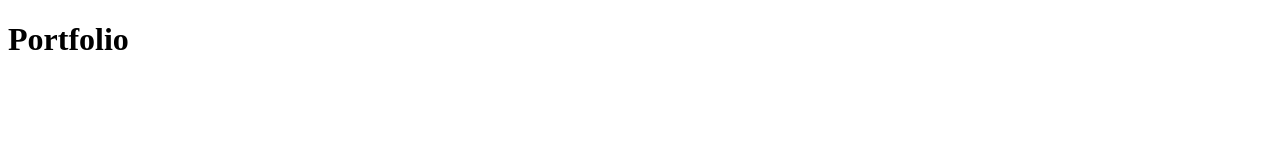
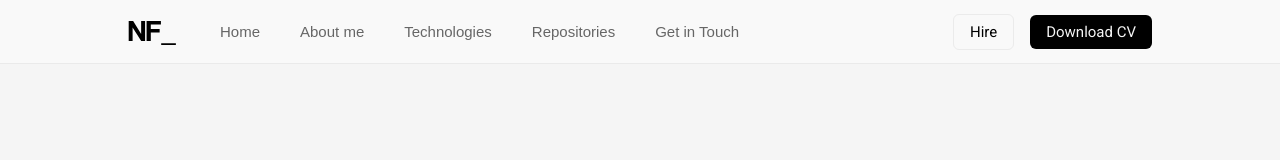
Before and after one commit to NaderFares16/new-portfolio, a plain HTML site: page index.html in a window 1280 px wide. Drawn offline with Linux system fonts and the light colour scheme.

Commit message:
feat: Navigation bar included in the project

```diff
--- a/index.html
+++ b/index.html
@@ -3,9 +3,38 @@
 <head>
   <meta charset="UTF-8">
   <meta name="viewport" content="width=device-width, initial-scale=1.0">
+  <!-- LINK GOOGLE FONTS -->
+  <link rel="preconnect" href="https://fonts.googleapis.com">
+  <link rel="preconnect" href="https://fonts.gstatic.com" crossorigin>
+
+  <!-- CUSTOM FONTS-->
+  <link href="https://fonts.googleapis.com/css2?family=Roboto:ital,wght@0,100;0,300;0,400;0,500;0,700;0,900;1,100;1,300;1,400;1,500;1,700;1,900&display=swap" rel="stylesheet">
+
+  <!-- LINK DOCS -->
+  <link rel="stylesheet" href="style.css">
+
+  <!-- PLUGINS -->
+
   <title>Nader Fares | Software Developer</title>
 </head>
 <body>
-  <h1>Portfolio</h1>
+  <div class="container">
+    <nav>
+      <div class="nav-group">
+        <a href="index.html"><img src="/public/brand.svg" width="48px" alt="Nader Fares"></a>
+        <div class="nav-anchors">
+          <button>Home</button>
+          <button>About me</button>
+          <button>Technologies</button>
+          <button>Repositories</button>
+          <button>Get in Touch</button>
+        </div>
+      </div>
+      <div class="nav-buttons">
+        <a id="hire" href="#">Hire</a>
+        <a id="download-cv" href="#">Download CV</a>
+      </div>
+    </nav>
+  </div>
 </body>
 </html>
--- a/style.css
+++ b/style.css
@@ -0,0 +1,96 @@
+* {
+  margin: 0;
+  padding: 0;
+  box-sizing: border-box;
+}
+
+body {
+  width: 100vw;
+  height: 100vh;
+  background-color: #F5F5F5;
+  font-family: 'Roboto', sans-serif;
+}
+
+.container {
+  width: 100%;
+  height: 100%;
+  display: flex;
+  flex-direction: column;
+}
+
+/* NAVIGATION BAR */
+
+nav {
+  width: 100%;
+  height: 4rem;
+  background-color: #F9F9F9;
+  border-bottom: 1px solid #EAEAEA;
+  display: flex;
+  align-items: center;
+  justify-content: space-between;
+  padding: 0 8rem;
+}
+
+.nav-group {
+  display: flex;
+  align-items: center;
+  gap: 2rem;
+}
+
+.nav-anchors {
+  display: flex;
+  align-items: center;
+  gap: 1rem;
+}
+
+.nav-anchors > button {
+  border: none;
+  padding: 6px 12px;
+  font-size: 15px;
+  border-radius: 4.5px;
+  background-color: transparent;
+  color: #666666;
+  cursor: pointer;
+  transition: ease 150ms;
+}
+
+.nav-anchors > button:hover {
+  color: #000000;
+}
+
+.nav-buttons {
+  display: flex;
+  align-items: center;
+  gap: 1rem;
+}
+
+.nav-buttons > a {
+  text-decoration: none;
+}
+
+#download-cv {
+  padding: 8px 16px;
+  font-size: 15px;
+  border-radius: 6px;
+  background-color: #000000;
+  color: #F5F5F5;
+  transition: ease 150ms;
+}
+
+#download-cv:hover {
+  opacity: 70%;
+}
+
+#hire {
+  padding: 8px 16px;
+  font-size: 15px;
+  border-radius: 6px;
+  background-color: transparent;
+  color: #000000;
+  border: 1px solid #EBEBEB;
+  transition: ease 150ms;
+}
+
+#hire:hover {
+  background-color: #F2F2F2;
+}
```
Also changed, not shown: public/brand.svg (added).
